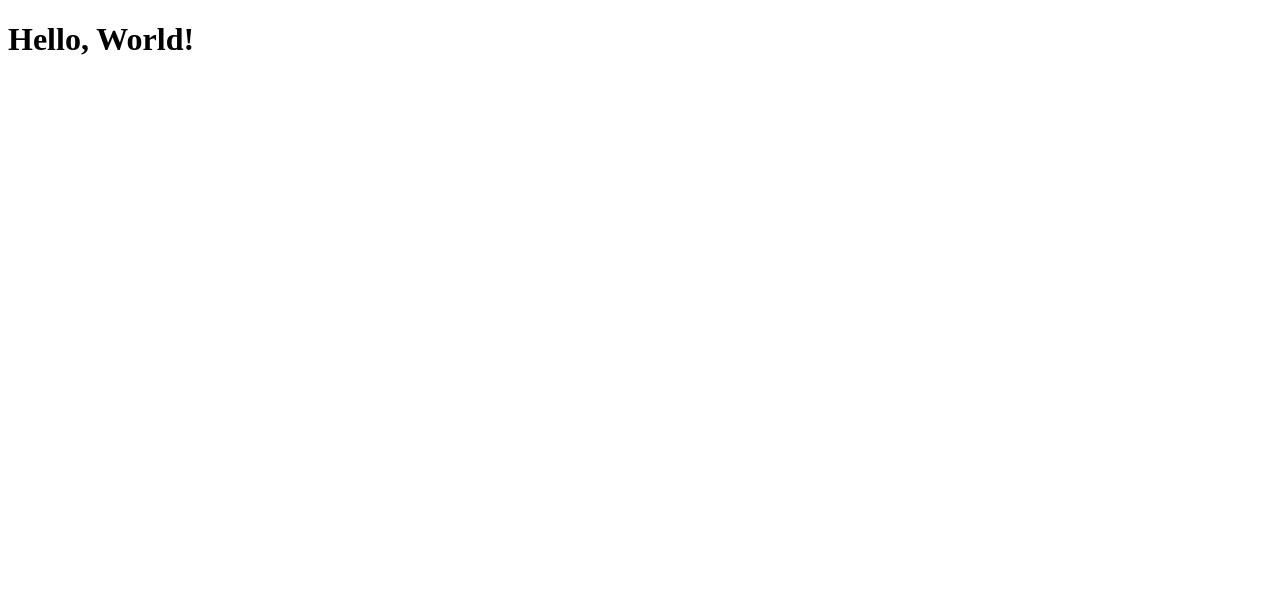
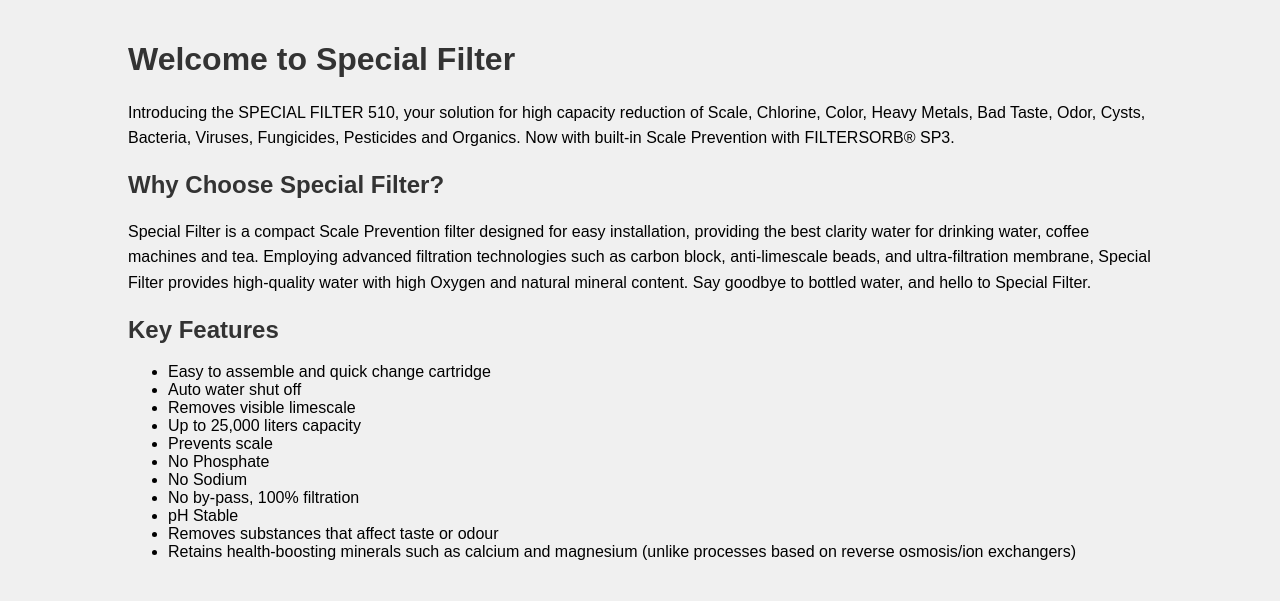
Before and after one commit to DeltaJT/aqualyze, a plain HTML site: page index.html in a window 1280 px wide. Drawn offline with Linux system fonts and the light colour scheme.

Commit message:
Update index.html

```diff
--- a/index.html
+++ b/index.html
@@ -1,9 +1,49 @@
 <!DOCTYPE html>
 <html>
 <head>
-<title>My First GitHub Page</title>
+    <title>Special Filter - Premium Water Filter</title>
+    <style>
+        body {
+            font-family: Arial, sans-serif;
+            margin: 0;
+            padding: 0;
+            background-color: #f0f0f0;
+        }
+        .container {
+            width: 80%;
+            margin: 0 auto;
+            padding: 20px;
+        }
+        h1, h2 {
+            color: #333;
+        }
+        p {
+            line-height: 1.6;
+        }
+    </style>
 </head>
 <body>
-<h1>Hello, World!</h1>
+    <div class="container">
+        <h1>Welcome to Special Filter</h1>
+        <p>Introducing the SPECIAL FILTER 510, your solution for high capacity reduction of Scale, Chlorine, Color, Heavy Metals, Bad Taste, Odor, Cysts, Bacteria, Viruses, Fungicides, Pesticides and Organics. Now with built-in Scale Prevention with FILTERSORB® SP3.</p>
+
+        <h2>Why Choose Special Filter?</h2>
+        <p>Special Filter is a compact Scale Prevention filter designed for easy installation, providing the best clarity water for drinking water, coffee machines and tea. Employing advanced filtration technologies such as carbon block, anti-limescale beads, and ultra-filtration membrane, Special Filter provides high-quality water with high Oxygen and natural mineral content. Say goodbye to bottled water, and hello to Special Filter.</p>
+
+        <h2>Key Features</h2>
+        <ul>
+            <li>Easy to assemble and quick change cartridge</li>
+            <li>Auto water shut off</li>
+            <li>Removes visible limescale</li>
+            <li>Up to 25,000 liters capacity</li>
+            <li>Prevents scale</li>
+            <li>No Phosphate</li>
+            <li>No Sodium</li>
+            <li>No by-pass, 100% filtration</li>
+            <li>pH Stable</li>
+            <li>Removes substances that affect taste or odour</li>
+            <li>Retains health-boosting minerals such as calcium and magnesium (unlike processes based on reverse osmosis/ion exchangers)</li>
+        </ul>
+    </div>
 </body>
 </html>
```
